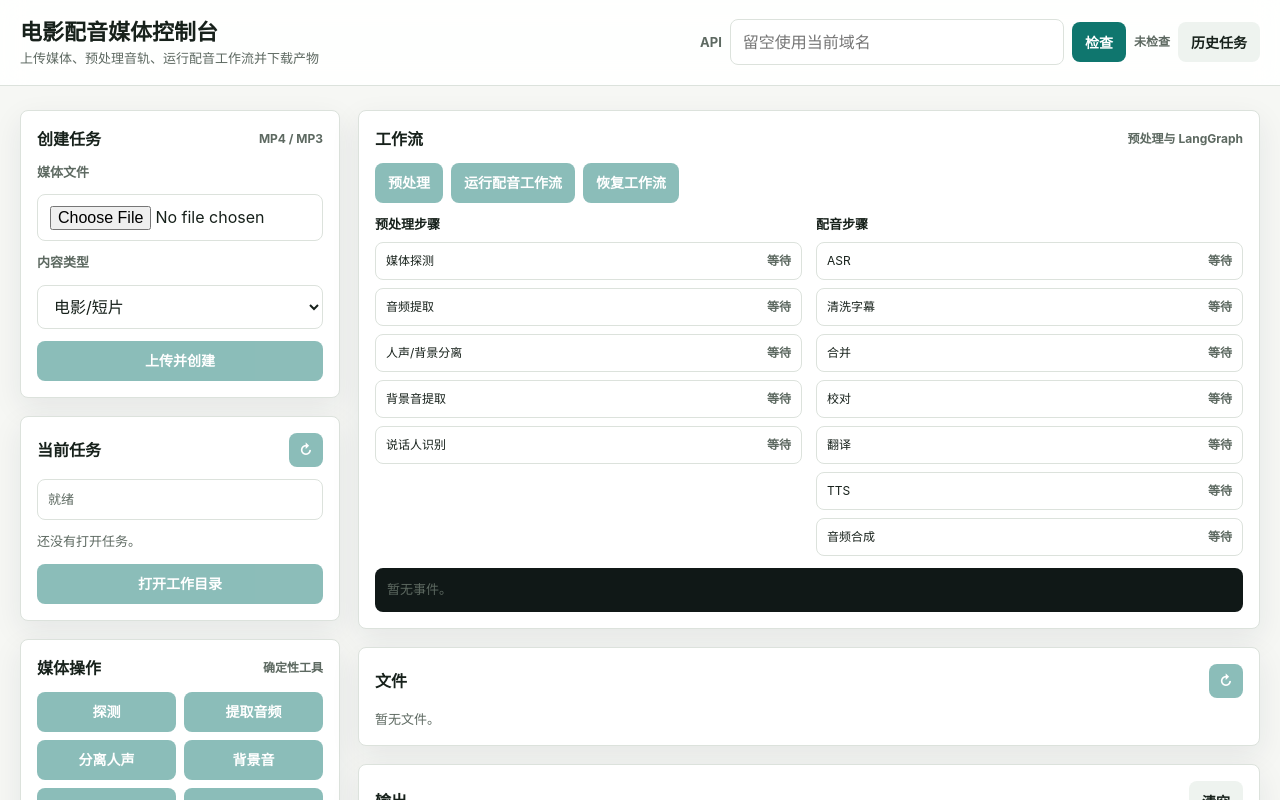
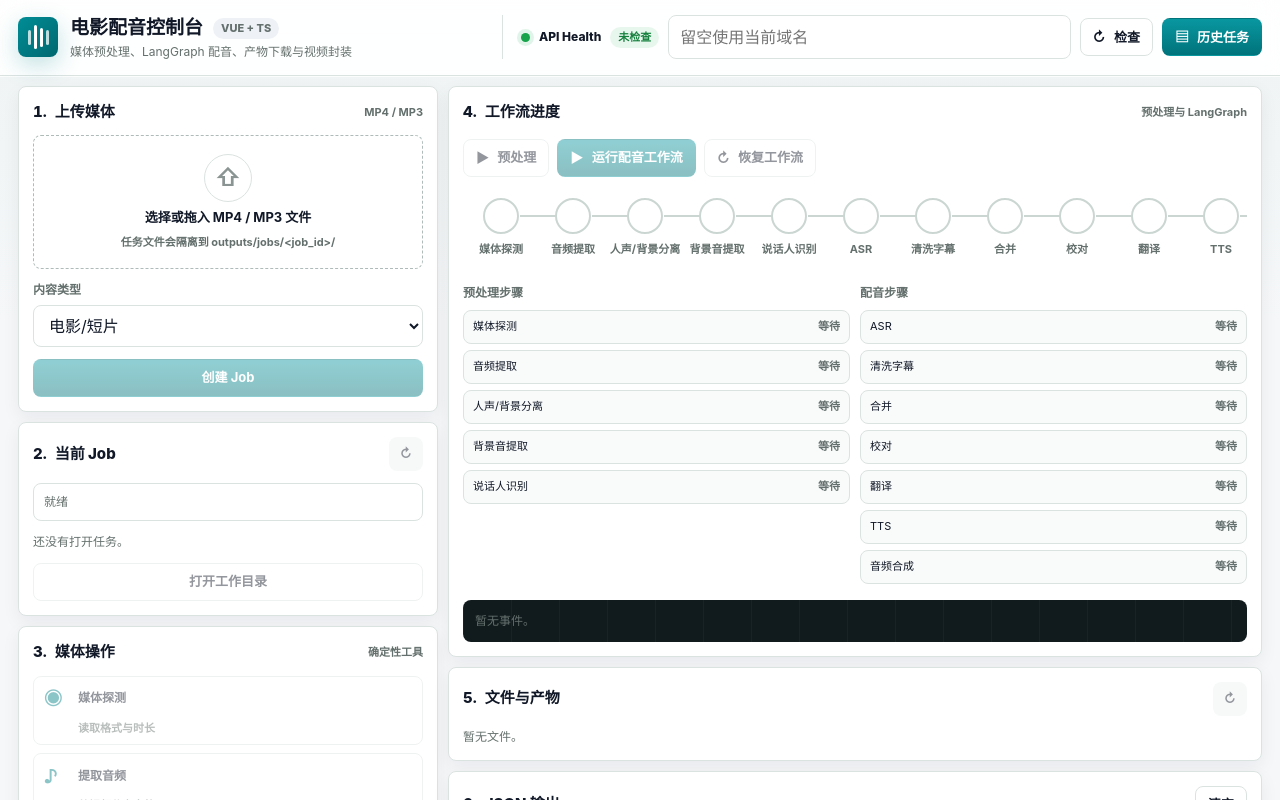
Before and after one commit to fancb1225-stack/movie_dub_workflow, a Vue app in the folder web/: page / in a window 1280 px wide. Shown: the top 800 px of the page. Built offline with nearby package versions, Linux system fonts and the light colour scheme.

Commit message:
Polish Vue media console UI

```diff
--- a/web/src/components/AppHeader.vue
+++ b/web/src/components/AppHeader.vue
@@ -14,16 +14,25 @@ const emit = defineEmits<{
 <template>
   <header>
     <div class="topbar">
-      <div>
-        <h1>电影配音媒体控制台</h1>
-        <p class="subtitle">上传媒体、预处理音轨、运行配音工作流并下载产物</p>
+      <div class="brand-block">
+        <div class="brand-mark" aria-hidden="true">
+          <span></span><span></span><span></span><span></span>
+        </div>
+        <div>
+          <div class="brand-title-row">
+            <h1>电影配音控制台</h1>
+            <span class="version-pill">Vue + TS</span>
+          </div>
+          <p class="subtitle">媒体预处理、LangGraph 配音、产物下载与视频封装</p>
+        </div>
       </div>
       <div class="api-row">
-        <label for="apiBase">API</label>
+        <span class="status-dot" aria-hidden="true"></span>
+        <span class="health-label">API Health</span>
+        <span class="health-pill">{{ props.health }}</span>
         <input id="apiBase" :value="props.apiBase" type="text" placeholder="留空使用当前域名" @input="emit('update:apiBase', ($event.target as HTMLInputElement).value)" />
-        <button type="button" @click="emit('checkHealth')">检查</button>
-        <span class="health">{{ props.health }}</span>
-        <button type="button" class="ghost" @click="emit('openJobs')">历史任务</button>
+        <button type="button" class="ghost icon-text" @click="emit('checkHealth')"><span>↻</span>检查</button>
+        <button type="button" class="primary icon-text" @click="emit('openJobs')"><span>▤</span>历史任务</button>
       </div>
     </div>
   </header>
--- a/web/src/components/FileList.vue
+++ b/web/src/components/FileList.vue
@@ -27,13 +27,19 @@ function formatBytes(value?: number): string {
 <template>
   <section class="panel wide-panel">
     <div class="panel-title">
-      <h2>文件</h2>
+      <h2><span class="panel-number">5.</span>文件与产物</h2>
       <button type="button" class="icon-button" :disabled="props.disabled" title="刷新文件" @click="emit('refresh')">↻</button>
     </div>
-    <div class="file-list" v-if="props.files.length">
+    <div class="file-table" v-if="props.files.length">
+      <div class="file-table-head">
+        <span>Name</span>
+        <span>Size</span>
+        <span>Action</span>
+      </div>
       <button v-for="file in props.files" :key="file.relative_path" type="button" class="file-row" @click="emit('download', file.relative_path)">
-        <span>{{ file.relative_path }}</span>
+        <span class="file-name"><i aria-hidden="true">{{ file.relative_path.endsWith('.mp4') ? '▥' : file.relative_path.endsWith('.json') ? '{}' : '♪' }}</i>{{ file.relative_path }}</span>
         <strong>{{ formatBytes(file.size_bytes) }}</strong>
+        <em>⇩</em>
       </button>
     </div>
     <p v-else class="empty">暂无文件。</p>
--- a/web/src/components/JobSummary.vue
+++ b/web/src/components/JobSummary.vue
@@ -14,9 +14,9 @@ const emit = defineEmits<{
 </script>
 
 <template>
-  <section class="panel">
+  <section class="panel numbered-panel">
     <div class="panel-title">
-      <h2>当前任务</h2>
+      <h2><span class="panel-number">2.</span>当前 Job</h2>
       <button type="button" class="icon-button" :disabled="!props.job" title="刷新" @click="emit('refresh')">↻</button>
     </div>
     <div :class="['message', props.messageKind]">{{ props.message }}</div>
@@ -24,13 +24,13 @@ const emit = defineEmits<{
       <dt>Job ID</dt>
       <dd>{{ props.job.job_id }}</dd>
       <dt>状态</dt>
-      <dd>{{ props.job.status || "未知" }}</dd>
+      <dd><span class="status-chip">{{ props.job.status || "未知" }}</span></dd>
       <dt>源文件</dt>
       <dd>{{ props.job.source_filename || "-" }}</dd>
       <dt>目录</dt>
       <dd>{{ props.job.workdir || "-" }}</dd>
     </dl>
     <p v-else class="empty">还没有打开任务。</p>
-    <button type="button" :disabled="!props.job" @click="emit('openDir')">打开工作目录</button>
+    <button type="button" class="ghost full-width" :disabled="!props.job" @click="emit('openDir')">打开工作目录</button>
   </section>
 </template>
--- a/web/src/components/OperationPanel.vue
+++ b/web/src/components/OperationPanel.vue
@@ -21,24 +21,24 @@ const audioFile = ref<File | null>(null);
 </script>
 
 <template>
-  <section class="panel">
+  <section class="panel numbered-panel">
     <div class="panel-title">
-      <h2>媒体操作</h2>
+      <h2><span class="panel-number">3.</span>媒体操作</h2>
       <span>确定性工具</span>
     </div>
-    <div class="button-grid">
-      <button type="button" :disabled="props.disabled" @click="emit('probe')">探测</button>
-      <button type="button" :disabled="props.disabled" @click="emit('extractAudio')">提取音频</button>
-      <button type="button" :disabled="props.disabled" @click="emit('separate')">分离人声</button>
-      <button type="button" :disabled="props.disabled" @click="emit('background')">背景音</button>
-      <button type="button" :disabled="props.disabled" @click="emit('speakers')">说话人</button>
-      <button type="button" :disabled="props.disabled || !props.hasArtifacts" @click="emit('downloadArtifacts')">下载产物</button>
+    <div class="operation-list">
+      <button type="button" :disabled="props.disabled" @click="emit('probe')"><span>◉</span><strong>媒体探测</strong><small>读取格式与时长</small></button>
+      <button type="button" :disabled="props.disabled" @click="emit('extractAudio')"><span>♪</span><strong>提取音频</strong><small>从视频分离音轨</small></button>
+      <button type="button" :disabled="props.disabled" @click="emit('separate')"><span>≋</span><strong>分离人声</strong><small>生成 vocals/background</small></button>
+      <button type="button" :disabled="props.disabled" @click="emit('background')"><span>◇</span><strong>背景音</strong><small>使用 no-vocals stem</small></button>
+      <button type="button" :disabled="props.disabled" @click="emit('speakers')"><span>☷</span><strong>说话人</strong><small>读取占位识别</small></button>
+      <button type="button" :disabled="props.disabled || !props.hasArtifacts" @click="emit('downloadArtifacts')"><span>⇩</span><strong>下载产物</strong><small>打包所有输出</small></button>
     </div>
     <div class="divider"></div>
     <label for="audioFile">替换音频</label>
     <input id="audioFile" type="file" accept="audio/*,.mp3,.wav,.m4a" @change="audioFile = ($event.target as HTMLInputElement).files?.[0] || null" />
     <label for="outputFilename">输出 MP4 文件名</label>
     <input id="outputFilename" v-model="outputFilename" type="text" />
-    <button type="button" :disabled="props.disabled" @click="emit('packageVideo', { outputFilename, audioFile })">封装 MP4</button>
+    <button type="button" class="primary full-width" :disabled="props.disabled" @click="emit('packageVideo', { outputFilename, audioFile })">封装 MP4</button>
   </section>
 </template>
--- a/web/src/components/OutputPanel.vue
+++ b/web/src/components/OutputPanel.vue
@@ -10,7 +10,7 @@ const formatted = computed(() => JSON.stringify(props.output ?? {}, null, 2));
 <template>
   <section class="panel wide-panel">
     <div class="panel-title">
-      <h2>输出</h2>
+      <h2><span class="panel-number">6.</span>JSON 输出</h2>
       <button type="button" class="ghost" @click="emit('clear')">清空</button>
     </div>
     <pre class="output">{{ formatted }}</pre>
--- a/web/src/components/UploadPanel.vue
+++ b/web/src/components/UploadPanel.vue
@@ -17,19 +17,25 @@ function submit(): void {
 </script>
 
 <template>
-  <section class="panel">
+  <section class="panel numbered-panel">
     <div class="panel-title">
-      <h2>创建任务</h2>
+      <h2><span class="panel-number">1.</span>上传媒体</h2>
       <span>MP4 / MP3</span>
     </div>
-    <label for="uploadFile">媒体文件</label>
+    <label class="dropzone" for="uploadFile">
+      <span class="drop-icon">⇧</span>
+      <strong>{{ selectedFile ? selectedFile.name : "选择或拖入 MP4 / MP3 文件" }}</strong>
+      <small>任务文件会隔离到 outputs/jobs/&lt;job_id&gt;/</small>
       <input id="uploadFile" type="file" accept=".mp4,.mp3,audio/*,video/mp4" @change="selectedFile = ($event.target as HTMLInputElement).files?.[0] || null" />
+    </label>
+    <div class="inline-form">
       <label for="videoType">内容类型</label>
       <select id="videoType" v-model="videoType">
         <option value="movie">电影/短片</option>
         <option value="commentary">解说</option>
         <option value="general">通用</option>
       </select>
-    <button type="button" :disabled="busy || !selectedFile" @click="submit">上传并创建</button>
+    </div>
+    <button type="button" class="primary full-width" :disabled="busy || !selectedFile" @click="submit">创建 Job</button>
   </section>
 </template>
--- a/web/src/components/WorkflowPanel.vue
+++ b/web/src/components/WorkflowPanel.vue
@@ -17,15 +17,21 @@ const emit = defineEmits<{
 </script>
 
 <template>
-  <section class="panel wide-panel">
+  <section class="panel wide-panel workflow-card">
     <div class="panel-title">
-      <h2>工作流</h2>
+      <h2><span class="panel-number">4.</span>工作流进度</h2>
       <span>预处理与 LangGraph</span>
     </div>
     <div class="workflow-actions">
-      <button type="button" :disabled="props.disabled" @click="emit('preprocess')">预处理</button>
-      <button type="button" :disabled="props.disabled" @click="emit('run')">运行配音工作流</button>
-      <button type="button" :disabled="props.disabled || !props.canResume" @click="emit('resume')">恢复工作流</button>
+      <button type="button" class="ghost icon-text" :disabled="props.disabled" @click="emit('preprocess')"><span>▶</span>预处理</button>
+      <button type="button" class="primary icon-text" :disabled="props.disabled" @click="emit('run')"><span>▶</span>运行配音工作流</button>
+      <button type="button" class="ghost icon-text" :disabled="props.disabled || !props.canResume" @click="emit('resume')"><span>↻</span>恢复工作流</button>
+    </div>
+    <div class="timeline" aria-label="工作流时间线">
+      <div v-for="step in [...props.preprocessSteps, ...props.workflowSteps]" :key="`timeline-${step.key}`" :class="['timeline-node', step.kind]">
+        <span>{{ step.kind === "done" ? "✓" : step.kind === "running" ? "·" : step.kind === "error" ? "!" : "" }}</span>
+        <strong>{{ step.label }}</strong>
+      </div>
     </div>
     <div class="workflow-grid">
       <div>
--- a/web/src/styles.css
+++ b/web/src/styles.css
@@ -1,16 +1,23 @@
 :root {
   color-scheme: light;
-  --bg: #f6f7f4;
+  --bg: #f5f7f9;
   --panel: #ffffff;
-  --ink: #17211b;
-  --muted: #5d6961;
-  --line: #dce2dc;
-  --accent: #0f766e;
+  --panel-soft: #f9fbfb;
+  --ink: #111827;
+  --muted: #64706d;
+  --subtle: #8a9492;
+  --line: #dbe3e1;
+  --line-strong: #cbd6d3;
+  --accent: #007f86;
+  --accent-2: #0f9f7a;
   --accent-ink: #ffffff;
   --warn: #a16207;
-  --danger: #b42318;
-  --ok: #166534;
-  --shadow: 0 10px 30px rgba(30, 41, 59, 0.08);
+  --danger: #d92d20;
+  --ok: #15803d;
+  --terminal: #111a1d;
+  --terminal-ink: #c9f7ee;
+  --shadow: 0 12px 36px rgba(15, 23, 42, 0.08);
+  --shadow-soft: 0 6px 18px rgba(15, 23, 42, 0.06);
 }
 
 * {
@@ -19,10 +26,13 @@
 
 body {
   margin: 0;
-  background: var(--bg);
+  background:
+    linear-gradient(180deg, rgba(236, 242, 241, 0.75), rgba(245, 247, 249, 0) 320px),
+    var(--bg);
   color: var(--ink);
   font-family: Inter, ui-sans-serif, system-ui, -apple-system, BlinkMacSystemFont, "Segoe UI", sans-serif;
   line-height: 1.5;
+  overflow-x: hidden;
 }
 
 button,
@@ -32,20 +42,36 @@ select {
 }
 
 button {
-  border: 0;
+  align-items: center;
+  border: 1px solid transparent;
   border-radius: 8px;
-  background: var(--accent);
-  color: var(--accent-ink);
+  background: #eef3f2;
+  color: var(--ink);
   cursor: pointer;
-  font-size: 14px;
-  font-weight: 700;
-  min-height: 40px;
-  padding: 9px 13px;
+  display: inline-flex;
+  justify-content: center;
+  gap: 8px;
+  font-size: 13px;
+  font-weight: 720;
+  min-height: 38px;
+  padding: 8px 12px;
+  transition: background 140ms ease, border-color 140ms ease, box-shadow 140ms ease, transform 140ms ease;
+}
+
+button:hover:not(:disabled) {
+  border-color: var(--line-strong);
+  box-shadow: var(--shadow-soft);
+  transform: translateY(-1px);
 }
 
 button:disabled {
   cursor: not-allowed;
-  opacity: 0.48;
+  opacity: 0.45;
+}
+
+button.primary {
+  background: linear-gradient(180deg, #0997a0, #00737b);
+  color: var(--accent-ink);
 }
 
 input,
@@ -56,15 +82,22 @@ select {
   background: #fff;
   color: var(--ink);
   border-radius: 8px;
-  padding: 10px 12px;
+  padding: 9px 11px;
+}
+
+input:focus,
+select:focus {
+  border-color: rgba(0, 127, 134, 0.55);
+  box-shadow: 0 0 0 3px rgba(0, 127, 134, 0.12);
+  outline: 0;
 }
 
 label {
   color: var(--muted);
   display: grid;
   gap: 6px;
-  font-size: 13px;
-  font-weight: 650;
+  font-size: 12px;
+  font-weight: 720;
 }
 
 h1,
@@ -75,18 +108,24 @@ p {
 }
 
 h1 {
-  font-size: 22px;
-  font-weight: 720;
+  font-size: 19px;
+  font-weight: 780;
 }
 
 h2 {
-  font-size: 16px;
-  font-weight: 760;
+  align-items: center;
+  display: inline-flex;
+  gap: 8px;
+  font-size: 15px;
+  font-weight: 780;
 }
 
 h3 {
-  font-size: 13px;
+  color: var(--muted);
+  font-size: 12px;
+  font-weight: 780;
   margin-bottom: 8px;
+  text-transform: uppercase;
 }
 
 .shell {
@@ -95,68 +134,154 @@ h3 {
 
 header {
   border-bottom: 1px solid var(--line);
-  background: rgba(255, 255, 255, 0.9);
-  backdrop-filter: blur(12px);
+  background: rgba(255, 255, 255, 0.92);
+  backdrop-filter: blur(14px);
+  box-shadow: 0 1px 0 rgba(255, 255, 255, 0.75);
   position: sticky;
   top: 0;
   z-index: 10;
 }
 
 .topbar {
-  max-width: 1420px;
+  max-width: 1520px;
   margin: 0 auto;
-  padding: 16px 20px;
+  padding: 14px 18px;
   display: grid;
-  grid-template-columns: 1fr minmax(360px, 560px);
-  gap: 18px;
+  grid-template-columns: minmax(320px, 1fr) minmax(620px, 760px);
+  gap: 20px;
   align-items: center;
+}
+
+.brand-block {
+  align-items: center;
+  display: flex;
+  gap: 12px;
+  min-width: 0;
+}
+
+.brand-mark {
+  align-items: center;
+  background: linear-gradient(135deg, #008d96, #00676f);
+  border-radius: 8px;
+  box-shadow: 0 8px 24px rgba(0, 127, 134, 0.24);
+  display: inline-flex;
+  flex: 0 0 auto;
+  gap: 3px;
+  height: 40px;
+  justify-content: center;
+  width: 40px;
+}
+
+.brand-mark span {
+  background: #fff;
+  border-radius: 999px;
+  display: block;
+  width: 3px;
+}
+
+.brand-mark span:nth-child(1),
+.brand-mark span:nth-child(4) {
+  height: 15px;
+  opacity: 0.75;
+}
+
+.brand-mark span:nth-child(2) {
+  height: 24px;
+}
+
+.brand-mark span:nth-child(3) {
+  height: 19px;
+}
+
+.brand-title-row {
+  align-items: center;
+  display: flex;
+  gap: 10px;
+  min-width: 0;
+}
+
+.version-pill,
+.health-pill,
+.status-chip {
+  border-radius: 999px;
+  background: #e8f7ee;
+  color: var(--ok);
+  display: inline-flex;
+  font-size: 11px;
+  font-weight: 780;
+  line-height: 1;
+  padding: 5px 8px;
+  text-transform: uppercase;
+}
+
+.version-pill {
+  background: #eef2f6;
+  color: var(--muted);
 }
 
 .subtitle,
 .empty {
   color: var(--muted);
-  font-size: 13px;
+  font-size: 12px;
 }
 
 .api-row {
+  align-items: center;
+  border-left: 1px solid var(--line);
   display: grid;
-  grid-template-columns: auto 1fr auto auto auto;
-  align-items: center;
-  gap: 8px;
+  gap: 9px;
+  grid-template-columns: auto auto auto minmax(180px, 1fr) auto auto;
+  padding-left: 18px;
 }
 
-.health {
-  color: var(--muted);
+.status-dot {
+  background: #16a34a;
+  border-radius: 50%;
+  box-shadow: 0 0 0 4px rgba(22, 163, 74, 0.12);
+  height: 9px;
+  width: 9px;
+}
+
+.health-label {
+  color: var(--ink);
   font-size: 12px;
-  font-weight: 700;
+  font-weight: 760;
+  white-space: nowrap;
+}
+
+.icon-text span {
+  font-size: 14px;
+  line-height: 1;
 }
 
 main {
-  max-width: 1420px;
+  max-width: 1520px;
   width: 100%;
   margin: 0 auto;
-  padding: 24px 20px 36px;
+  padding: 10px 18px 32px;
   display: grid;
-  grid-template-columns: minmax(280px, 320px) minmax(640px, 1fr);
-  gap: 18px;
+  grid-template-columns: minmax(330px, 420px) minmax(720px, 1fr);
+  gap: 10px;
   align-items: start;
 }
 
 .stack,
 .right-stack {
   display: grid;
-  gap: 18px;
+  gap: 10px;
   align-content: start;
+  min-width: 0;
 }
 
 .panel {
   background: var(--panel);
   border: 1px solid var(--line);
   border-radius: 8px;
-  box-shadow: var(--shadow);
+  box-shadow: var(--shadow-soft);
   display: grid;
   gap: 12px;
-  padding: 16px;
+  min-width: 0;
+  padding: 14px;
 }
 
 .wide-panel {
@@ -170,15 +295,25 @@ main {
   align-items: center;
 }
 
-.panel-title span {
+.panel-title > span {
   color: var(--muted);
-  font-size: 12px;
-  font-weight: 700;
+  font-size: 11px;
+  font-weight: 740;
+}
+
+.panel-number {
+  color: var(--ink);
+  font-variant-numeric: tabular-nums;
 }
 
 .ghost {
-  background: #eef3ef;
+  background: #fff;
+  border-color: var(--line);
   color: var(--ink);
+}
+
+.full-width {
+  width: 100%;
 }
 
 .icon-button {
@@ -195,23 +330,71 @@ main {
   border: 1px solid var(--line);
   border-radius: 8px;
   color: var(--muted);
-  font-size: 13px;
-  padding: 10px;
+  font-size: 12px;
+  padding: 9px 10px;
 }
 
 .message.ok {
-  border-color: rgba(22, 101, 52, 0.25);
+  border-color: rgba(22, 101, 52, 0.24);
   color: var(--ok);
 }
 
 .message.error {
-  border-color: rgba(180, 35, 24, 0.25);
+  border-color: rgba(217, 45, 32, 0.24);
   color: var(--danger);
+}
+
+.dropzone {
+  align-items: center;
+  border: 1px dashed #aebbb8;
+  border-radius: 8px;
+  color: var(--ink);
+  cursor: pointer;
+  display: grid;
+  justify-items: center;
+  min-height: 118px;
+  padding: 18px;
+  text-align: center;
+}
+
+.dropzone input {
+  height: 1px;
+  opacity: 0;
+  overflow: hidden;
+  padding: 0;
+  position: absolute;
+  width: 1px;
+}
+
+.drop-icon {
+  align-items: center;
+  border: 1px solid var(--line);
+  border-radius: 50%;
+  color: var(--subtle);
+  display: inline-grid;
+  font-size: 24px;
+  height: 48px;
+  justify-content: center;
+  width: 48px;
+}
+
+.dropzone strong {
+  font-size: 13px;
+}
+
+.dropzone small {
+  color: var(--muted);
+  font-size: 11px;
+}
+
+.inline-form {
+  display: grid;
+  gap: 6px;
 }
 
 .meta-grid {
   display: grid;
-  grid-template-columns: 72px minmax(0, 1fr);
+  grid-template-columns: 74px minmax(0, 1fr);
   gap: 8px 10px;
   margin: 0;
 }
@@ -219,24 +402,53 @@ main {
 .meta-grid dt {
   color: var(--muted);
   font-size: 12px;
-  font-weight: 700;
+  font-weight: 760;
 }
 
 .meta-grid dd {
   margin: 0;
   overflow-wrap: anywhere;
-  font-size: 13px;
+  font-size: 12px;
 }
 
-.button-grid {
+.operation-list {
   display: grid;
-  grid-template-columns: repeat(2, minmax(0, 1fr));
   gap: 8px;
+}
+
+.operation-list button {
+  background: #fff;
+  border-color: var(--line);
+  color: var(--ink);
+  display: grid;
+  grid-template-columns: 26px minmax(0, 1fr);
+  min-height: 48px;
+  padding: 8px 10px;
+  text-align: left;
+}
+
+.operation-list button span {
+  color: var(--accent);
+  font-size: 18px;
+}
+
+.operation-list button strong {
+  font-size: 12px;
+}
+
+.operation-list button small {
+  color: var(--muted);
+  font-size: 11px;
+  grid-column: 2 / -1;
 }
 
 .divider {
   border-top: 1px solid var(--line);
   margin: 2px 0;
+}
+
+.workflow-card {
+  gap: 16px;
 }
 
 .workflow-actions {
@@ -245,31 +457,100 @@ main {
   gap: 8px;
 }
 
+.timeline {
+  align-items: start;
+  display: grid;
+  gap: 8px;
+  grid-template-columns: repeat(12, minmax(64px, 1fr));
+  overflow-x: auto;
+  padding: 5px 2px 10px;
+}
+
+.timeline-node {
+  align-items: center;
+  color: var(--muted);
+  display: grid;
+  gap: 7px;
+  justify-items: center;
+  min-width: 72px;
+  position: relative;
+  text-align: center;
+}
+
+.timeline-node:not(:last-child)::after {
+  background: var(--line-strong);
+  content: "";
+  height: 2px;
+  left: calc(50% + 19px);
+  position: absolute;
+  top: 17px;
+  width: calc(100% - 30px);
+}
+
+.timeline-node span {
+  align-items: center;
+  background: #fff;
+  border: 2px solid var(--line-strong);
+  border-radius: 50%;
+  display: grid;
+  font-size: 16px;
+  font-weight: 800;
+  height: 36px;
+  justify-items: center;
+  position: relative;
+  width: 36px;
+  z-index: 1;
+}
+
+.timeline-node strong {
+  font-size: 11px;
+  font-weight: 720;
+}
+
+.timeline-node.done span,
+.timeline-node.running span {
+  background: var(--ok);
+  border-color: var(--ok);
+  color: #fff;
+}
+
+.timeline-node.running span {
+  background: var(--accent);
+  border-color: var(--accent);
+}
+
+.timeline-node.error span {
+  background: var(--danger);
+  border-color: var(--danger);
+  color: #fff;
+}
+
 .workflow-grid {
   display: grid;
   grid-template-columns: repeat(2, minmax(0, 1fr));
-  gap: 14px;
+  gap: 10px;
 }
 
 .substeps {
   display: grid;
-  gap: 8px;
+  gap: 6px;
 }
 
 .substep {
   align-items: center;
+  background: var(--panel-soft);
   border: 1px solid var(--line);
   border-radius: 8px;
   display: flex;
   justify-content: space-between;
   gap: 10px;
-  min-height: 38px;
-  padding: 8px 10px;
+  min-height: 34px;
+  padding: 7px 9px;
 }
 
 .substep span,
 .substep strong {
-  font-size: 12px;
+  font-size: 11px;
 }
 
 .substep strong {
@@ -277,7 +558,7 @@ main {
 }
 
 .substep.running {
-  border-color: rgba(15, 118, 110, 0.45);
+  border-color: rgba(0, 127, 134, 0.45);
 }
 
 .substep.done strong {
@@ -290,12 +571,14 @@ main {
 
 .log-box,
 .output {
-  background: #101817;
+  background:
+    linear-gradient(90deg, rgba(255, 255, 255, 0.035) 1px, transparent 1px) 0 0 / 48px 48px,
+    var(--terminal);
   border-radius: 8px;
-  color: #d9fff9;
+  color: var(--terminal-ink);
   font-family: "Cascadia Code", Consolas, monospace;
   font-size: 12px;
-  max-height: 280px;
+  max-height: 300px;
   overflow: auto;
   padding: 12px;
   white-space: pre-wrap;
@@ -306,40 +589,73 @@ main {
   gap: 6px;
 }
 
-.file-list,
-.job-list {
-  display: grid;
-  gap: 8px;
+.file-table {
+  border: 1px solid var(--line);
+  border-radius: 8px;
+  overflow: hidden;
 }
 
-.file-row,
-.job-row {
+.file-table-head,
+.file-row {
+  display: grid;
+  gap: 12px;
+  grid-template-columns: minmax(260px, 1fr) 120px 80px;
   align-items: center;
-  background: #fbfcfb;
-  border: 1px solid var(--line);
-  color: var(--ink);
-  display: flex;
-  justify-content: space-between;
-  gap: 12px;
-  min-height: 42px;
-  text-align: left;
 }
 
-.file-row span,
-.job-row span {
+.file-table-head {
+  background: #f7faf9;
+  color: var(--muted);
+  font-size: 11px;
+  font-weight: 780;
+  padding: 9px 12px;
+}
+
+.file-row {
+  background: #fff;
+  border: 0;
+  border-top: 1px solid var(--line);
+  border-radius: 0;
+  color: var(--ink);
+  justify-content: initial;
+  min-height: 42px;
+  padding: 8px 12px;
+  text-align: left;
+  width: 100%;
+}
+
+.file-name {
+  align-items: center;
+  display: flex;
+  gap: 9px;
+  min-width: 0;
   overflow-wrap: anywhere;
 }
 
-.file-row strong,
-.job-row strong {
+.file-name i {
+  color: var(--accent);
+  flex: 0 0 auto;
+  font-style: normal;
+  width: 20px;
+}
+
+.file-row strong {
   color: var(--muted);
-  flex: 0 0 auto;
   font-size: 12px;
+}
+
+.file-row em {
+  border: 1px solid var(--line);
+  border-radius: 6px;
+  color: var(--accent);
+  font-style: normal;
+  justify-self: end;
+  padding: 3px 8px;
 }
 
 .modal-backdrop {
   align-items: center;
-  background: rgba(16, 24, 22, 0.44);
+  background: rgba(17, 24, 39, 0.44);
   display: grid;
   inset: 0;
   padding: 20px;
@@ -378,28 +694,67 @@ main {
   gap: 8px;
 }
 
-@media (max-width: 920px) {
+.job-list {
+  display: grid;
+  gap: 8px;
+}
+
+.job-row {
+  background: #fff;
+  border-color: var(--line);
+  color: var(--ink);
+  display: flex;
+  justify-content: space-between;
+  text-align: left;
+}
+
+@media (max-width: 1180px) {
+  .topbar {
+    grid-template-columns: 1fr;
+  }
+
+  .api-row {
+    border-left: 0;
+    padding-left: 0;
+  }
+
+  main {
+    grid-template-columns: 1fr;
+  }
+}
+
+@media (max-width: 760px) {
   .topbar,
-  main,
+  main {
+    max-width: 100vw;
+    overflow-x: hidden;
+    padding-left: 12px;
+    padding-right: 12px;
+  }
+
+  .api-row,
   .workflow-grid,
   .form-grid,
   .speaker-grid {
     grid-template-columns: 1fr;
   }
 
-  .api-row {
-    grid-template-columns: 1fr;
+  .panel-title {
+    align-items: start;
+  }
+
+  .panel-title > span {
+    display: none;
+  }
+
+  .file-table-head,
+  .file-row {
+    grid-template-columns: 1fr auto;
+  }
+
+  .file-table-head span:nth-child(2),
+  .file-table-head span:nth-child(3),
+  .file-row em {
+    display: none;
   }
 }
-
-@media (max-width: 560px) {
-  main,
-  .topbar {
-    padding-left: 14px;
-    padding-right: 14px;
-  }
-
-  .button-grid {
-    grid-template-columns: 1fr;
-  }
-}
```
Lines whose indentation alone changed are shown as unchanged.
